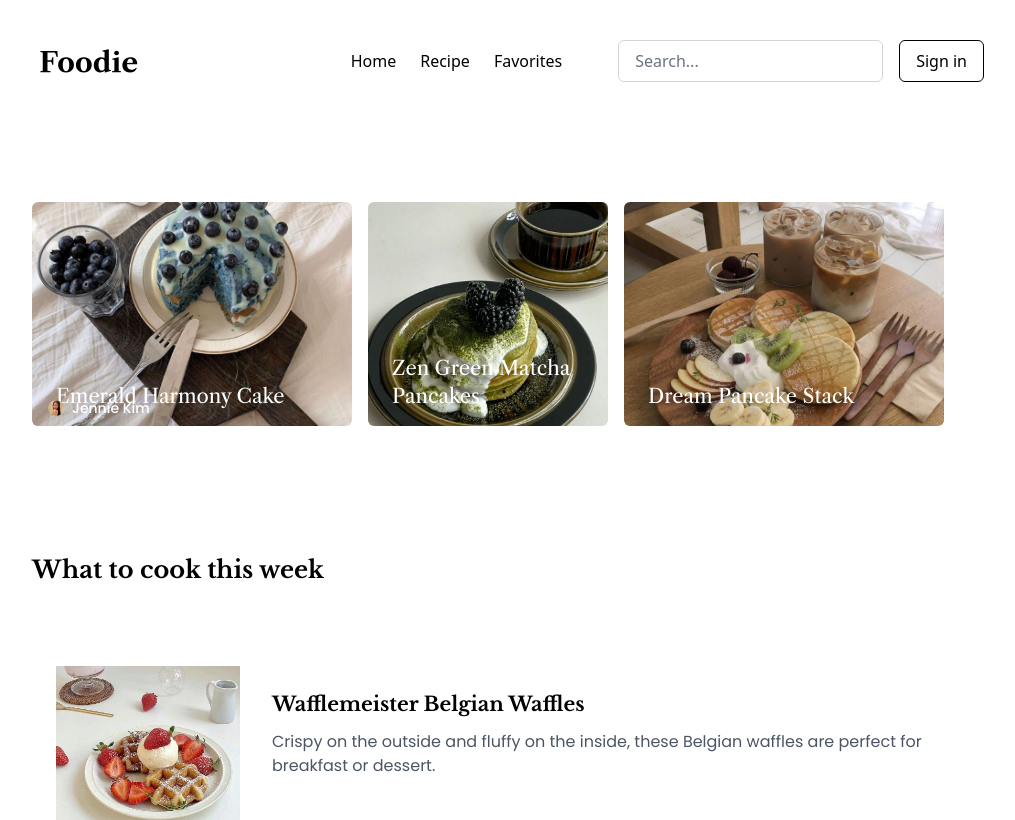
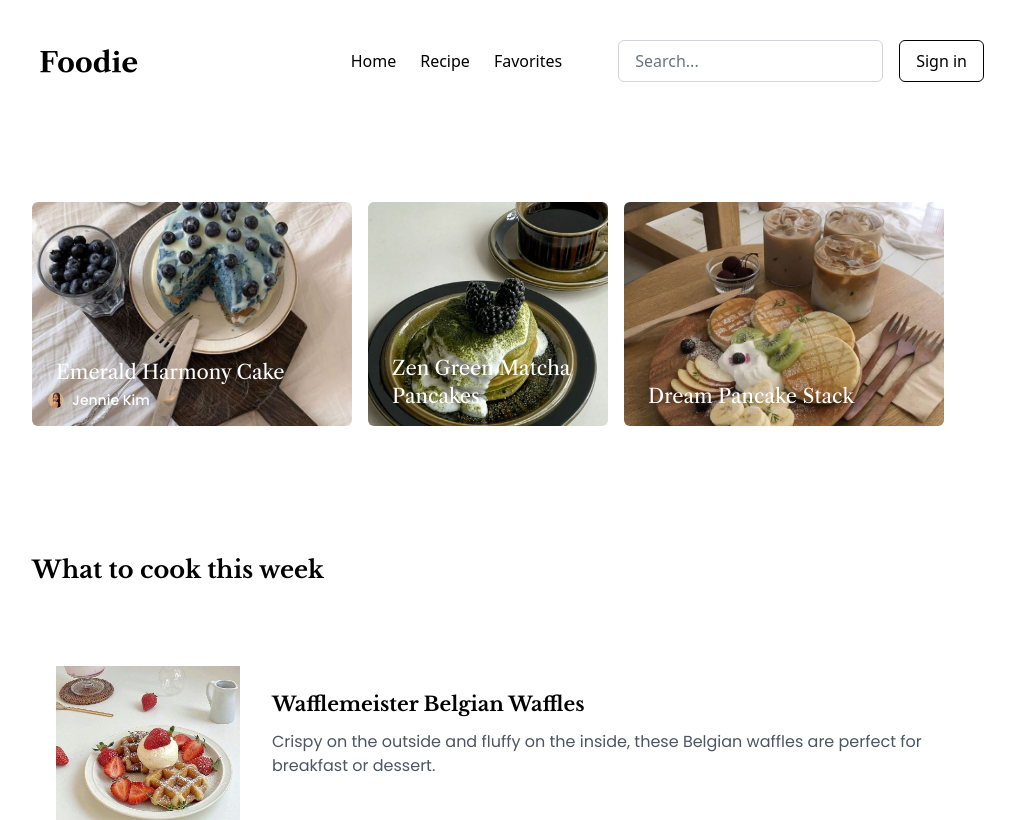
Before and after one commit to chwello/Foodie, a React (Vite) app: page /recipelist in a window 1280 px wide. Shown: the top 820 px of the page, without its empty margins (128-1143 px from the left). Built offline with nearby package versions, Linux system fonts and the light colour scheme.

Commit message:
adjust style

```diff
--- a/src/components/Navbar/Navbar.jsx
+++ b/src/components/Navbar/Navbar.jsx
@@ -81,7 +81,7 @@ const Navbar = ({ setShowLogin }) => {
 
       {/* Mobile Menu */}
       <ul
-        className={`absolute top-16 left-auto pl-10 right-0 bg-white border-t border-gray-300 md:hidden ${
+        className={`absolute top-16 left-auto pl-10 right-0 bg-white border-t border-gray-300 md:hidden z-10 ${
           isMenuOpen ? "block" : "hidden"
         }`}
       >
--- a/src/pages/Recipe/Recipe.jsx
+++ b/src/pages/Recipe/Recipe.jsx
@@ -17,10 +17,10 @@ const Recipe = () => {
             alt="Emerald Harmony Cake"
             className="w-full h-full object-cover rounded-md"
           />
-          <div className="absolute bottom-2 sm:bottom-4 left-2 sm:left-4 text-white text-sm sm:text-xl font-medium font-libreCaslonText px-2 rounded-md z-10">
+          <div className="absolute bottom-10 sm:bottom-10 left-2 sm:left-4 text-white text-sm sm:text-xl font-medium font-libreCaslonText px-2 rounded-md ">
             Emerald Harmony Cake
           </div>
-          <div className="absolute bottom-1 sm:bottom-2 left-2 sm:left-4 flex items-center gap-2 z-10">
+          <div className=" absolute bottom-4 sm:bottom-4 left-2 sm:left-4 flex items-center gap-2">
             <img
               src={assets.jennie_profile}
               alt="Profile"
```
